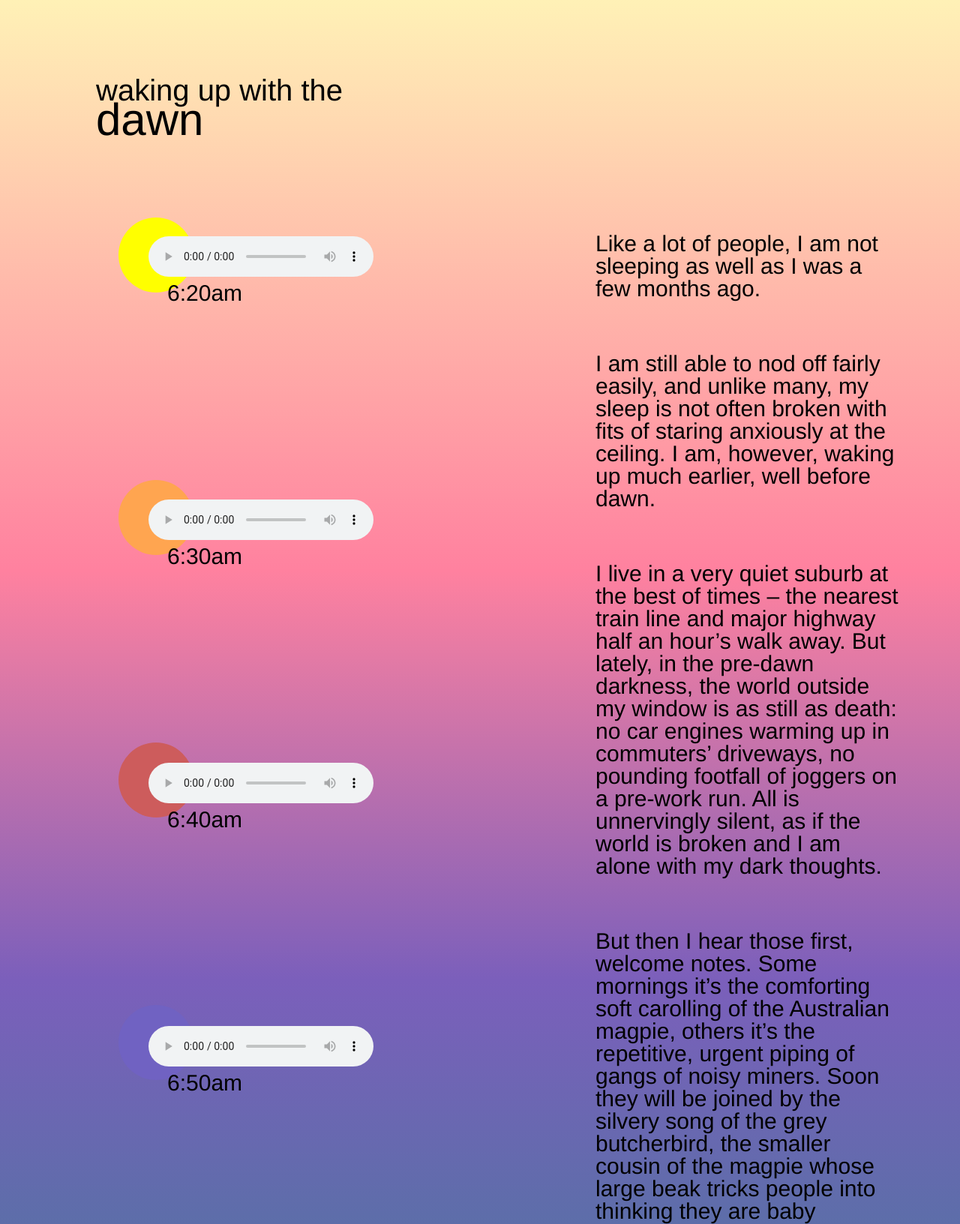
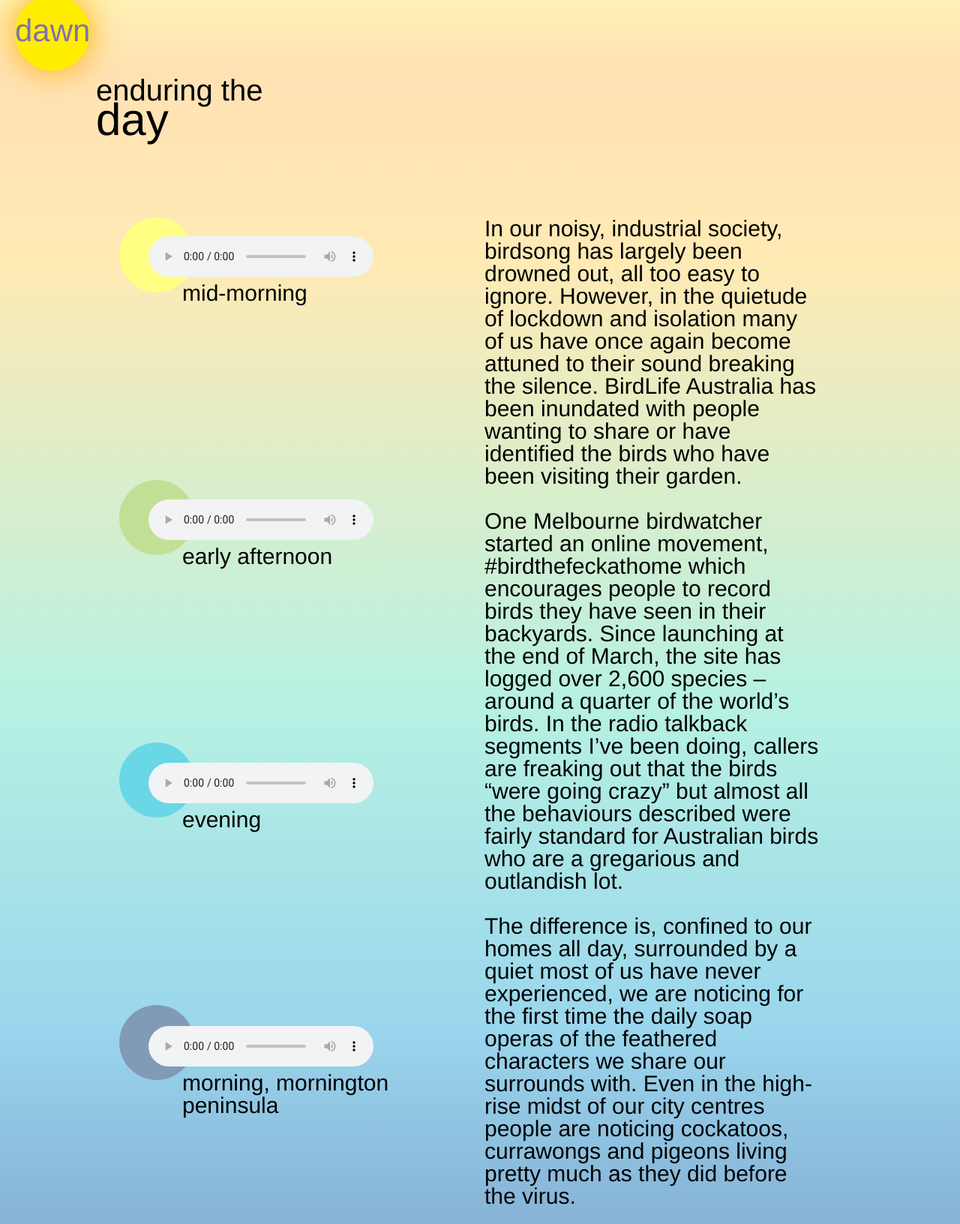
Before and after one commit to MadeleineTrudel/MadeleineTrudel.github.io, a plain HTML site: page clock/page2.html in a window 1280 px wide. Shown: the top 1632 px of the page at 75% size. Drawn offline with Linux system fonts and the light colour scheme.

Commit message:
tweaked colours and sounds

```diff
--- a/clock/assets/css/main.css
+++ b/clock/assets/css/main.css
@@ -4,10 +4,15 @@ body {
 	background: linear-gradient(0deg, rgba(63,124,152,1) 0%, rgba(123,95,187,1) 33%, rgba(255,129,159,1) 61%, rgba(255,241,182,1) 100%);
 }
 
+.body2 {
+	font-family: Helvetica,Arial,sans-serif;
+	font-size: 42px;
+	background: linear-gradient(0deg, rgba(125,162,204,1) 0%, rgba(154,214,237,1) 23%, rgba(182,241,226,1) 49%, rgba(255,234,180,1) 85%, rgba(255,226,180,1) 100%);
+}
+
 .paragraph {
 	margin-bottom: 30px;
 	font-size: 30px;
-	padding: 20px;
 }
 
 a {
@@ -35,9 +40,42 @@ a {
 	margin-bottom: -10px;
 }
 
+.slide-in-right {
+	-webkit-animation: slide-in-right 2s ease-out 0.3s ;
+	        animation: slide-in-right 2s ease-out 0.3s ;
+	margin-top: -296px;
+	margin-left: -105px;
+	position:fixed;
+}
+
+@-webkit-keyframes slide-in-right {
+	0% {
+	  -webkit-transform: translateX(1000px);
+			  transform: translateX(1000px);
+	  opacity: 0;
+	}
+	100% {
+	  -webkit-transform: translateX(0);
+			  transform: translateX(0);
+	  opacity: 1;
+	}
+  }
+  @keyframes slide-in-right {
+	0% {
+	  -webkit-transform: translateX(1000px);
+			  transform: translateX(1000px);
+	  opacity: 0;
+	}
+	100% {
+	  -webkit-transform: translateX(0);
+			  transform: translateX(0);
+	  opacity: 1;
+	}
+  }
+
 .caption{
 	font-size: 30px;
-	margin-left: 25px;
+	margin-left: 45px;
 	margin-bottom: 260px;
 }
 
@@ -52,7 +90,7 @@ a {
 }
 
 .middle{
-	width: 45%;
+	width: 35%;
 	margin-left: 70px;
 }
 
@@ -77,23 +115,39 @@ a {
 	height: 100px;
 	border-radius: 100%;
 	margin-bottom:20px;
-	margin-left:120px;
+	margin-left:135%;
 }
 
+.sun{
+	background-color: rgb(255, 238, 0);
+    box-shadow: 0 0 45px 0 #ffae00;
+}
 .yellow{
-	background-color: yellow;
+	background-color: rgb(255, 255, 132);
 }
 
 .orange{
-	background-color: rgb(255, 165, 80);
+	background-color: rgb(255, 164, 79);
 }
 
 .red{
-	background-color: indianred;
+	background-color: rgb(240, 107, 162);
 }
 
 .purple{
-	background-color: rgb(112, 98, 194);
+	background-color: rgb(174, 100, 218);
+}
+
+.green{
+	background-color: rgb(194, 224, 149);
+}
+
+.blue{
+	background-color: rgb(105, 215, 230);
+}
+
+.grey{
+	background-color: rgb(129, 154, 182);
 }
 
 .button{
@@ -103,7 +157,7 @@ a {
 }
 
 .button a{
-	color:cornsilk;
+	color:rgb(131, 113, 169);
 	text-decoration: none;
 
 }
--- a/clock/page2.html
+++ b/clock/page2.html
@@ -13,16 +13,27 @@
     <!-- DO NOT REMOVE ABOVE -->
     <!-- start here -->
 
+<div class="body2">
 
 <div class="subtitle">
-  waking up with the
+  enduring the
 </div>
 
 <div class="title">
-  dawn
+  day
 </div>
 
 <div class="container">
+
+  <div class="slide-in-right">
+    <div class="audio">
+      <div class="dot sun"></div>
+      <div class="item">
+        <div class="circle1"></div>
+      </div>
+      </audio>
+    </div>
+  </div>
 
   <div class="left">
 
@@ -35,21 +46,22 @@
     </div>
 
     <div class="audio">
-      <div class="dot orange"></div>
+      <div class="dot green"></div>
       <div class="item">
         <div class="circle1"></div>
       </div>
     </div>
 
     <div class="audio">
-      <div class="dot red"></div>
+      <div class="dot blue"></div>
       <div class="item">
         <div class="circle1"></div>
       </div>
     </div>
 
     <div class="audio">
-      <div class="dot purple"></div>      <div class="item">
+      <div class="dot grey"></div>
+      <div class="item">
         <div class="circle1"></div>
       </div>
     </div>
@@ -59,46 +71,48 @@
   <div class="middle">
     <div class="audioplayer">
       <audio controls>
-        <source src="assets/images/Dawn.mp3" type="audio/mpeg">
+        <source src="assets/images/Mid-morning.mp3" type="audio/mpeg">
     </div>
     </audio>
-    <div class="caption">6:20am</div>
+    <div class="caption">mid-morning</div>
 
     <audio controls>
-      <source src="assets/images/Dawn 2.mp3" type="audio/mpeg">
+      <source src="assets/images/Early arvo.mp3" type="audio/mpeg">
     </audio>
-    <div class="caption">6:30am</div>
+    <div class="caption">early afternoon</div>
 
     <audio controls>
-      <source src="assets/images/Dawn 3.mp3" type="audio/mpeg">
+      <source src="assets/images/Evening.mp3" type="audio/mpeg">
     </audio>
-    <div class="caption">6:40am</div>
+    <div class="caption">evening</div>
 
     <audio controls>
-      <source src="assets/images/Dawn 4.mp3" type="audio/mpeg">
+      <source src="assets/images/Peninsula morning.mp3" type="audio/mpeg">
     </audio>
-    <div class="caption">6:50am</div>
+    <div class="caption">morning, mornington peninsula</div>
 
   </div>
 
   <div class="right">
     <div class="paragraph">
-      Like a lot of people, I am not sleeping as well as I was a few months ago.
+      In our noisy, industrial society, birdsong has largely been drowned out, all too easy to ignore. However, in the quietude of lockdown and isolation many of us have once again become attuned to their sound breaking the silence. BirdLife Australia has been inundated with people wanting to share or have identified the birds who have been visiting their garden.
     </div>
     <div class="paragraph">
-      I am still able to nod off fairly easily, and unlike many, my sleep is not often broken with fits of staring anxiously at the ceiling. I am, however, waking up much earlier, well before dawn.
+      One Melbourne birdwatcher started an online movement, #birdthefeckathome which encourages people to record birds they have seen in their backyards. Since launching at the end of March, the site has logged over 2,600 species – around a quarter of the world’s birds. In the radio talkback segments I’ve been doing, callers are freaking out that the birds “were going crazy” but almost all the behaviours described were fairly standard for Australian birds who are a gregarious and outlandish lot.
     </div>
     <div class="paragraph">
-      I live in a very quiet suburb at the best of times – the nearest train line and major highway half an hour’s walk away. But lately, in the pre-dawn darkness, the world outside my window is as still as death: no car engines warming up in commuters’ driveways, no pounding footfall of joggers on a pre-work run. All is unnervingly silent, as if the world is broken and I am alone with my dark thoughts.
-    </div>
-    <div class="paragraph">
-      But then I hear those first, welcome notes. Some mornings it’s the comforting soft carolling of the Australian magpie, others it’s the repetitive, urgent piping of gangs of noisy miners. Soon they will be joined by the silvery song of the grey butcherbird, the smaller cousin of the magpie whose large beak tricks people into thinking they are baby kookaburras. The local pied currawongs might chip in with their evocative chimes resonating in the stillness. The screech of rainbow lorikeets hurtling towards their morning feast of nectar from the neighbourhood flowering gums punctuate the air.
+      The difference is, confined to our homes all day, surrounded by a quiet most of us have never experienced, we are noticing for the first time the daily soap operas of the feathered characters we share our surrounds with. Even in the high-rise midst of our city centres people are noticing cockatoos, currawongs and pigeons living pretty much as they did before the virus.
     </div>
   </div>
 
 </div>
+<div class="button">
+  <a href="index.html">
+    dawn
+  </a>
+</div>
 
-
+</div>
 
 
 
--- a/geographics/assets/css/main.css
+++ b/geographics/assets/css/main.css
@@ -1,5 +1,5 @@
 body{
-	font-size: 20px;
+	font-size: 30px;
 	color: rgb(255, 255, 255);
 	font-family: verdana;
   }
@@ -20,8 +20,8 @@ body{
   .Menu-list-item:hover,
   .Menu-list-item:active{
 	transform: skewX(12deg) translateX(5px);
-	transform: scale(1.1);
-	margin-left: 5%;
+	transform: scale(1);
+	margin-left: 2%;
 	font-style:italic;
   }
 
@@ -30,7 +30,7 @@ body{
 	width: 66%;
 	height: 80vh;
 	overflow: scroll;
-	padding: 80px;
+	padding: 30px;
   }
 
   .right{
@@ -38,7 +38,7 @@ body{
 	width: 34%;
 	height: 80vh;
 	overflow: scroll;
-	padding: 50px
+	padding: 20px
   }
 
 img{
@@ -61,7 +61,7 @@ img{
   .imgbenotafraid{
 	  width:25vw;
 	  margin-left:25%;
-	  margin-top: -40px;
+	  margin-top: -10px;
 	  margin-bottom: 30px;
   }
 
@@ -77,7 +77,7 @@ img{
 
   .imglines{
 	  width: 100%;
-	  margin-top: 200px;
+	  margin-top: 230px;
   }
 
 
@@ -99,6 +99,10 @@ img{
 	  padding-right: 25%;
   }
 
+  .space{
+	  margin-bottom:150px;
+  }
+
   .menu a {
 	color: rgb(204, 86, 112);
 	margin-left: 50px;
```
Also changed, not shown: clock/index.html (+10 -0 lines), geographics/index.html (+14 -8 lines), 5 other files.
